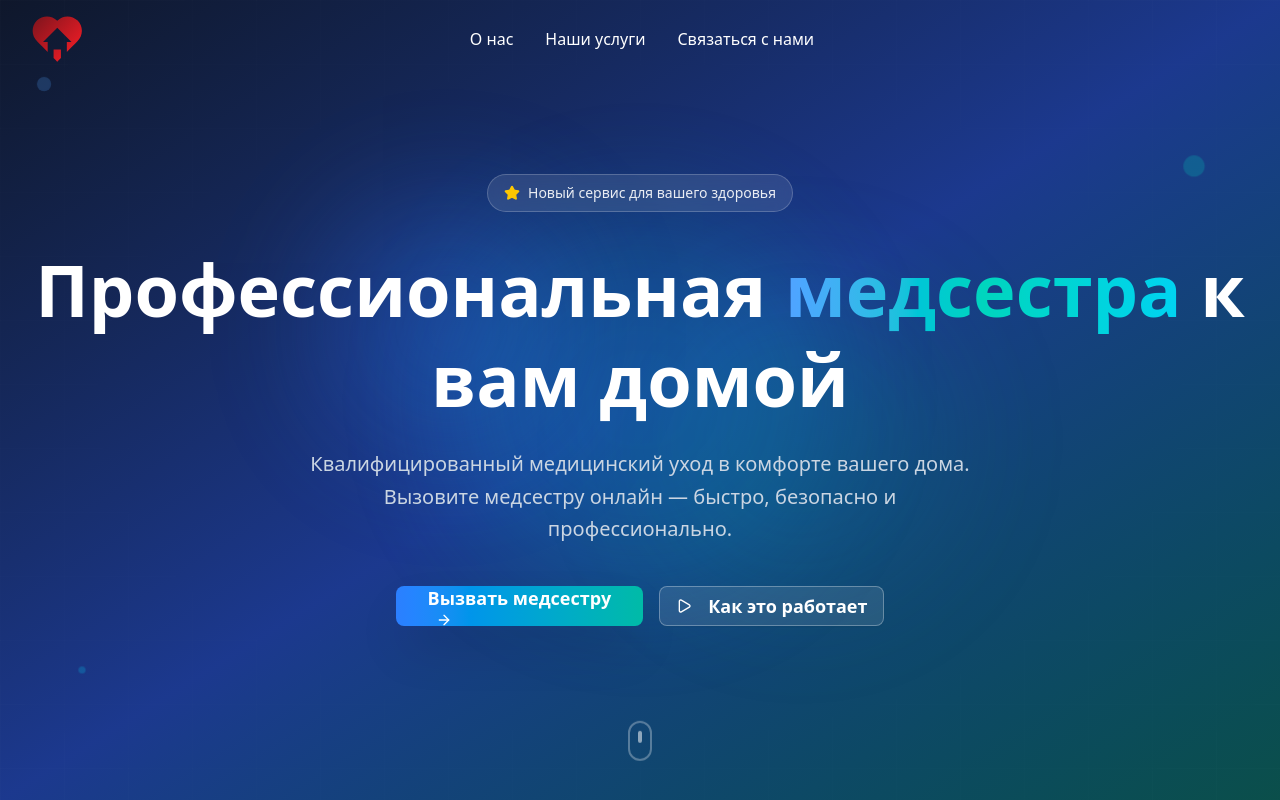
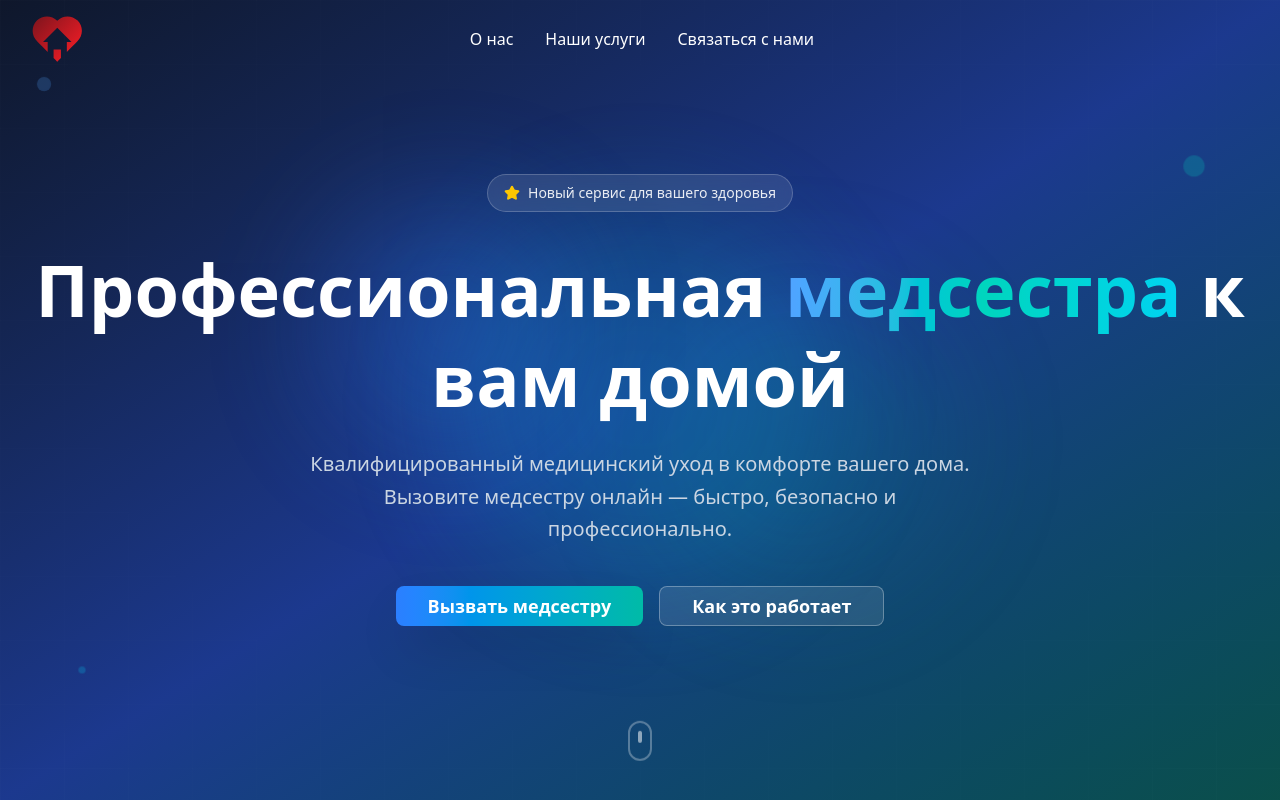
Before and after one commit to Kirill-jsdev/online-care, a Next.js app: page / in a window 1280 px wide. Shown: the top 800 px of the page. Built offline with nearby package versions, Linux system fonts and the light colour scheme.

Commit message:
Continued...

```diff
--- a/src/components/sections/Hero.tsx
+++ b/src/components/sections/Hero.tsx
@@ -35,9 +35,9 @@ export function Hero() {
               size="lg"
               className="group bg-gradient-to-r from-blue-500 to-teal-500 hover:from-blue-600 hover:to-teal-600 text-white border-0 px-8 py-4 text-lg font-semibold shadow-2xl hover:shadow-blue-500/25 transition-all duration-300 hover:-translate-y-1"
             >
-              <a href="#cta">
+              <a href="#cta" className="flex gap-2">
                 Вызвать медсестру
-                <ArrowRight className="ml-2 w-5 h-5 group-hover:translate-x-1 transition-transform" />
+                {/* <ArrowRight className="ml-2 w-5 h-5 group-hover:translate-x-1 transition-transform" /> */}
               </a>
             </Button>
 
@@ -48,7 +48,7 @@ export function Hero() {
               asChild
             >
               <a href="#how-it-works">
-                <Play className="mr-2 w-5 h-5 group-hover:scale-110 transition-transform" />
+                {/* <Play className="mr-2 w-5 h-5 group-hover:scale-110 transition-transform" /> */}
                 Как это работает
               </a>
             </Button>
```
